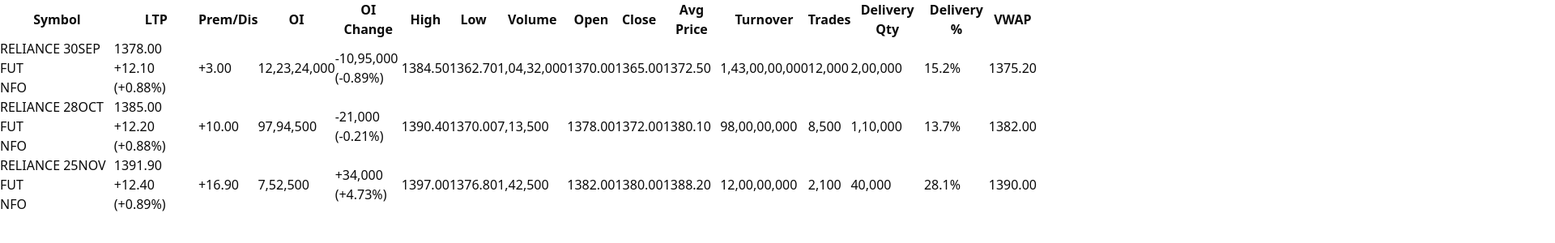
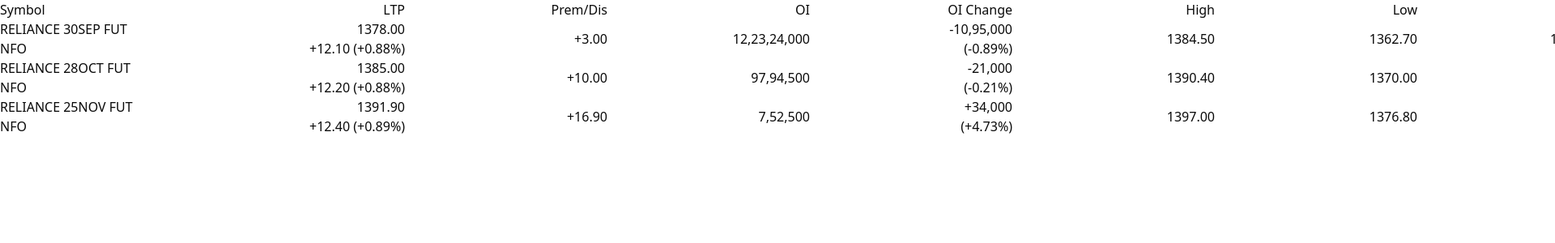
Before and after one commit to sathishkannan162/scroll-mobile-layout, a Next.js app: page /table in a window 1280 px wide. Shown: the top 300 px of the page at 81% size, 1920 px wide, since content can reach past the window. Built offline with nearby package versions, Linux system fonts and the light colour scheme.

Commit message:
Add style for tables

```diff
--- a/app/components/StockTable.tsx
+++ b/app/components/StockTable.tsx
@@ -1,5 +1,27 @@
+interface StockData {
+  symbolMain: string;
+  symbolSub: string;
+  ltpValue: string;
+  ltpChange: string;
+  premDis: string;
+  oi: string;
+  oiChangeValue: string;
+  oiChangePercent: string;
+  high: string;
+  low: string;
+  volume: string;
+  open: string;
+  close: string;
+  avgPrice: string;
+  turnover: string;
+  trades: string;
+  deliveryQty: string;
+  deliveryPercent: string;
+  vwap: string;
+}
+
 export default function StockTable() {
-  const stockData = [
+  const stockData: StockData[] = [
     {
       symbolMain: "RELIANCE 30SEP FUT",
       symbolSub: "NFO",
@@ -84,47 +106,41 @@
     "VWAP",
   ];
 
-  const cellFormats = [
-    {
-      render: (stock: (typeof stockData)[0]) => (
+  const displayFormat = [
+    (stock: StockData) => (
       <>
         {stock.symbolMain}
         <br />
         {stock.symbolSub}
       </>
     ),
-    },
-    {
-      render: (stock: (typeof stockData)[0]) => (
+    (stock: StockData) => (
       <>
         {stock.ltpValue}
         <br />
         {stock.ltpChange}
       </>
     ),
-    },
-    { render: (stock: (typeof stockData)[0]) => stock.premDis },
-    { render: (stock: (typeof stockData)[0]) => stock.oi },
-    {
-      render: (stock: (typeof stockData)[0]) => (
+    (stock: StockData) => stock.premDis,
+    (stock: StockData) => stock.oi,
+    (stock: StockData) => (
       <>
         {stock.oiChangeValue}
         <br />
         {stock.oiChangePercent}
       </>
     ),
-    },
-    { render: (stock: (typeof stockData)[0]) => stock.high },
-    { render: (stock: (typeof stockData)[0]) => stock.low },
-    { render: (stock: (typeof stockData)[0]) => stock.volume },
-    { render: (stock: (typeof stockData)[0]) => stock.open },
-    { render: (stock: (typeof stockData)[0]) => stock.close },
-    { render: (stock: (typeof stockData)[0]) => stock.avgPrice },
-    { render: (stock: (typeof stockData)[0]) => stock.turnover },
-    { render: (stock: (typeof stockData)[0]) => stock.trades },
-    { render: (stock: (typeof stockData)[0]) => stock.deliveryQty },
-    { render: (stock: (typeof stockData)[0]) => stock.deliveryPercent },
-    { render: (stock: (typeof stockData)[0]) => stock.vwap },
+    (stock: StockData) => stock.high,
+    (stock: StockData) => stock.low,
+    (stock: StockData) => stock.volume,
+    (stock: StockData) => stock.open,
+    (stock: StockData) => stock.close,
+    (stock: StockData) => stock.avgPrice,
+    (stock: StockData) => stock.turnover,
+    (stock: StockData) => stock.trades,
+    (stock: StockData) => stock.deliveryQty,
+    (stock: StockData) => stock.deliveryPercent,
+    (stock: StockData) => stock.vwap,
   ];
 
   return (
@@ -132,15 +148,25 @@
       <thead>
         <tr>
           {headers.map((header, index) => (
-            <th key={index}>{header}</th>
+            <th
+              className="min-w-[250px] font-normal first:text-left text-right"
+              key={index}
+            >
+              {header}
+            </th>
           ))}
         </tr>
       </thead>
       <tbody>
         {stockData.map((stock, index) => (
           <tr key={index}>
-            {cellFormats.map((format, idx) => (
-              <td key={idx}>{format.render(stock)}</td>
+            {displayFormat.map((format, idx) => (
+              <td
+                className="min-w-[250px] font-normal first:text-left text-right"
+                key={idx}
+              >
+                {format(stock)}
+              </td>
             ))}
           </tr>
         ))}
```
Lines whose indentation alone changed are shown as unchanged.
